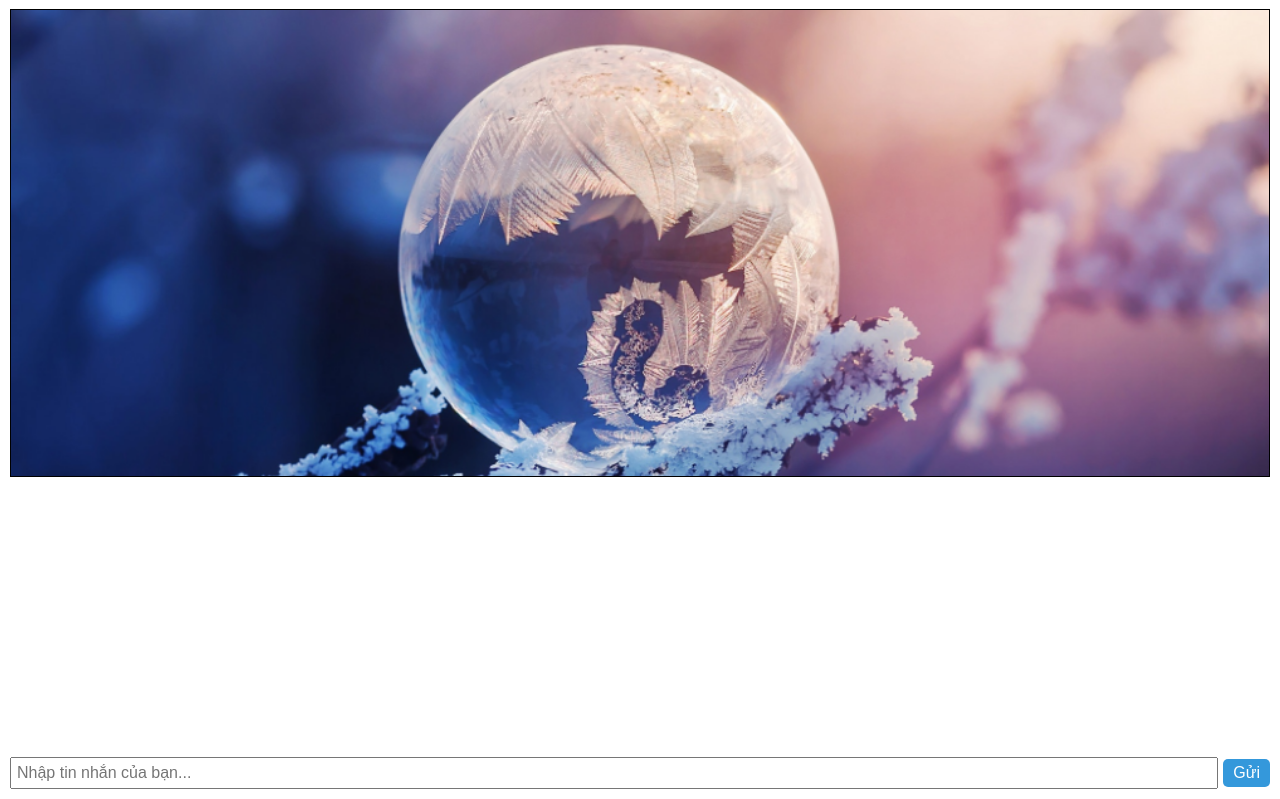
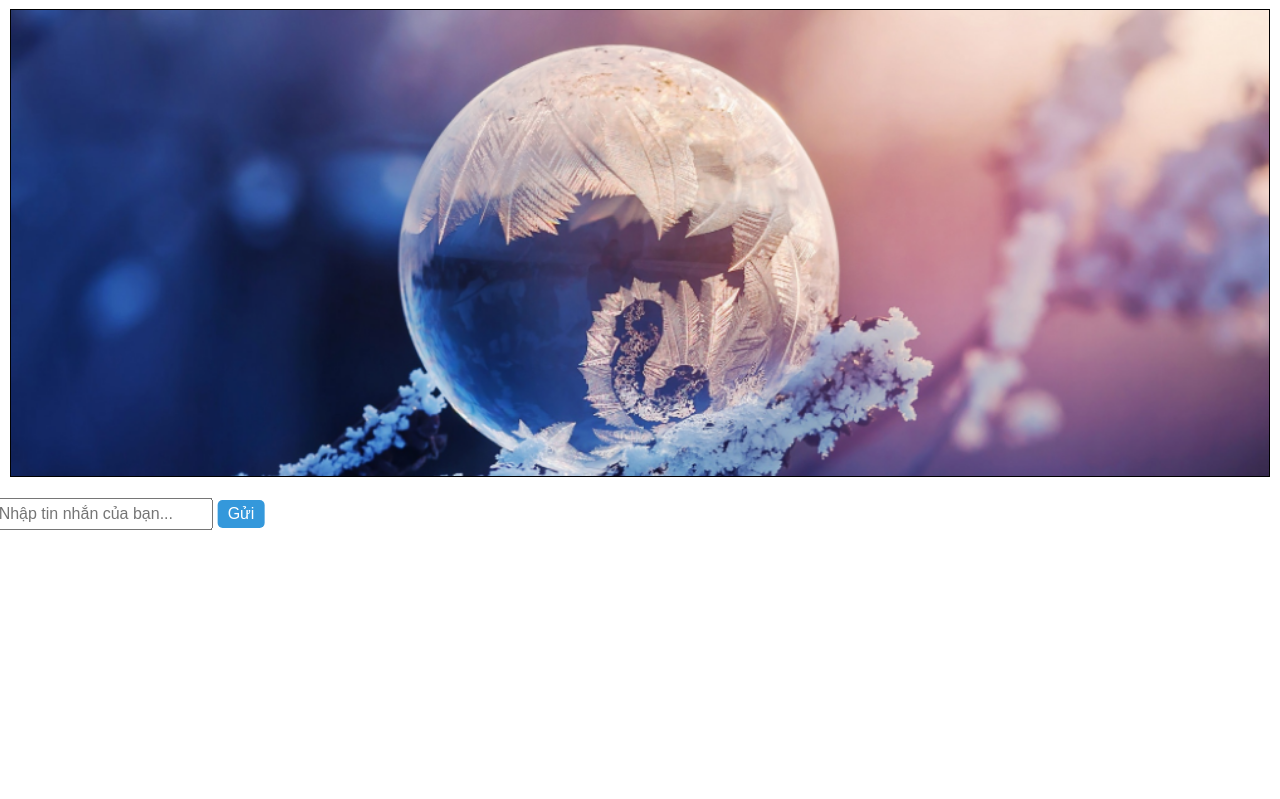
Before and after one commit to CodeBotX/mt_webside, a plain HTML site: page index.html in a window 1280 px wide. Shown: the part 78-877 px from the top of the page. Drawn offline with Linux system fonts and the light colour scheme.

Commit message:
sua file css

```diff
--- a/style.css
+++ b/style.css
@@ -42,6 +42,11 @@ form {
 	align-items: center;
 	justify-content: center;
 	margin-top: 10px;
+
+	position: absolute;
+	bottom: 20%;
+	left: 10%;
+	transform: translate(-50%, -100%);
 }
 
 #messageInput {
```
